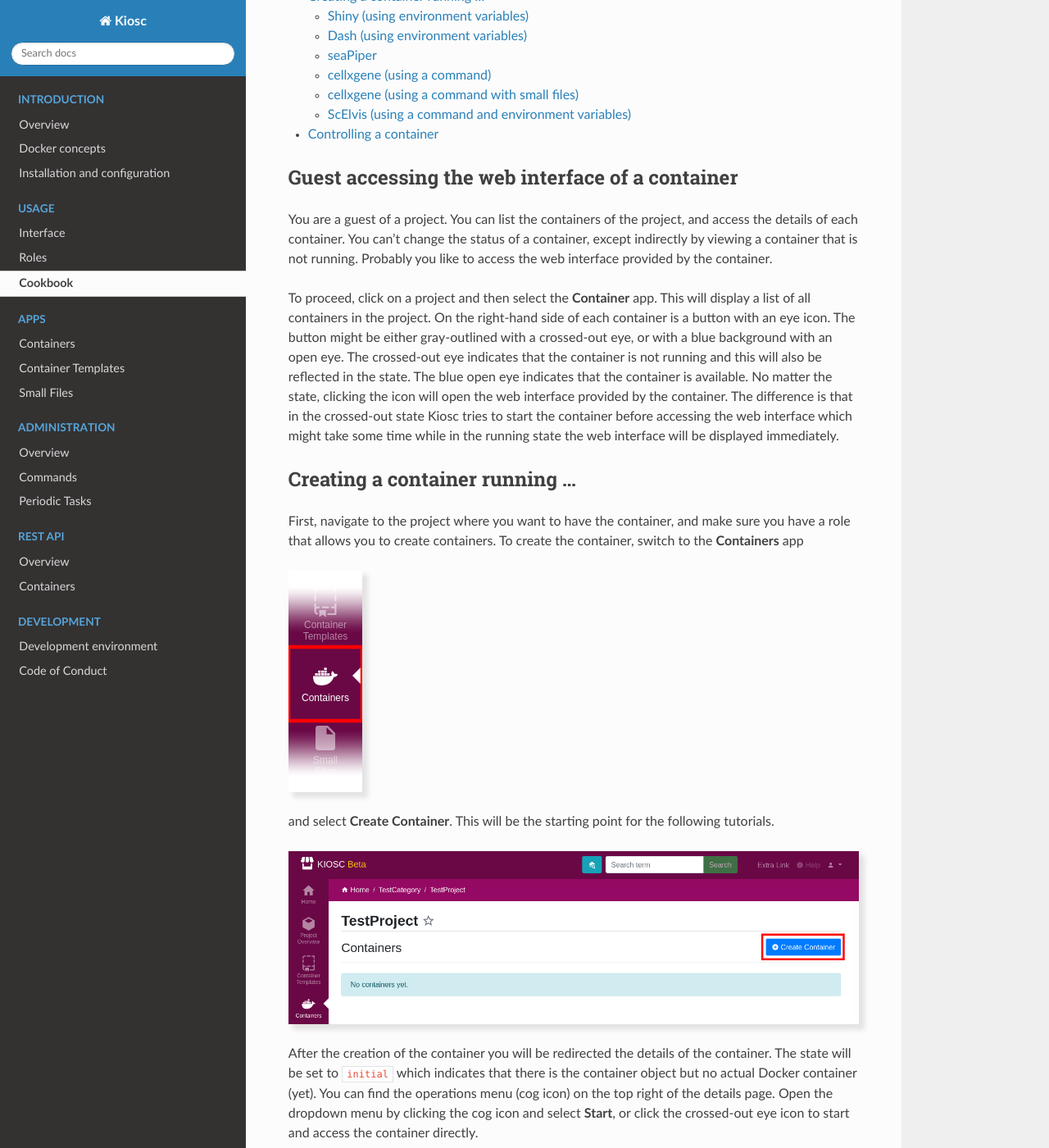
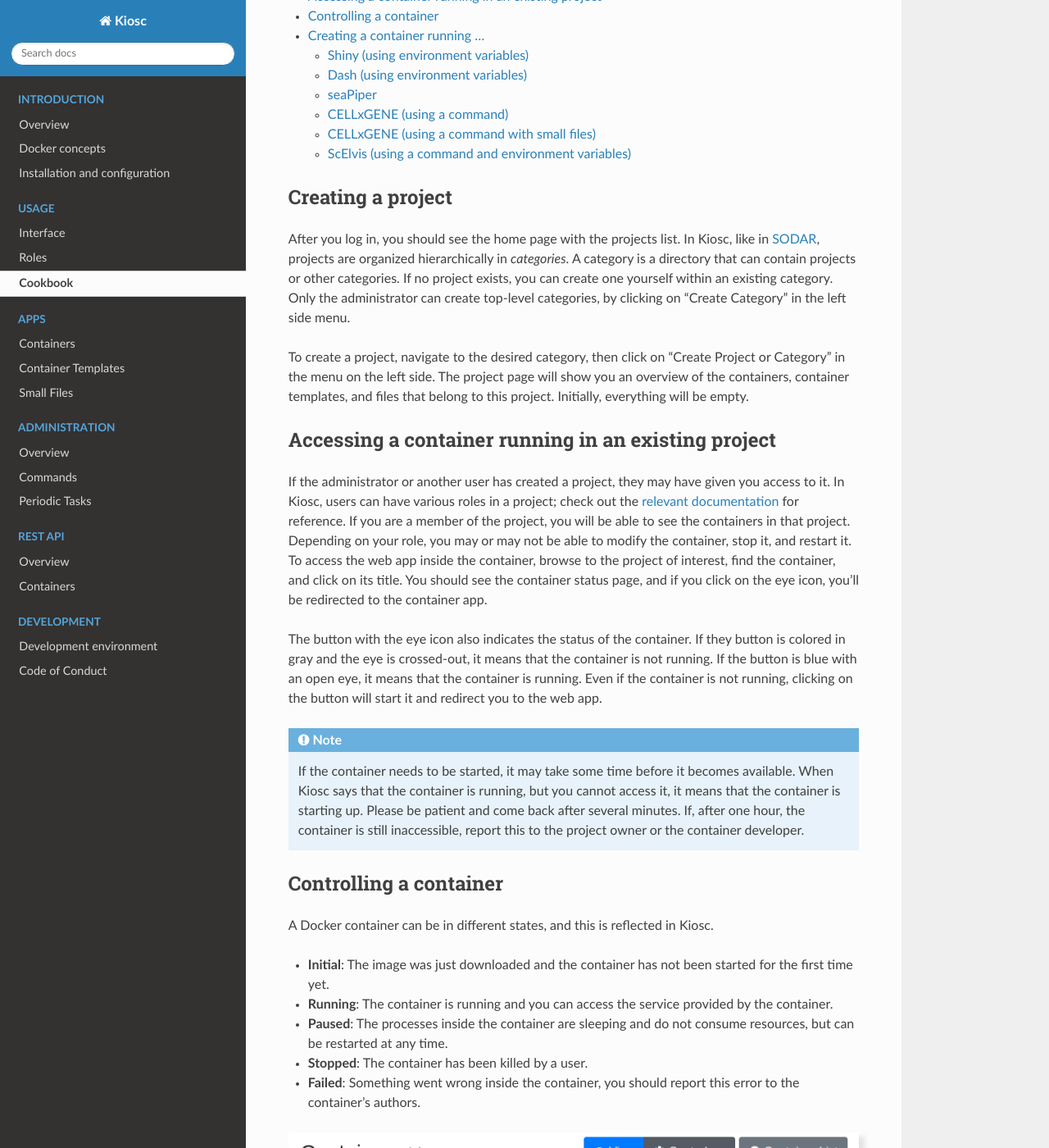
Before and after one commit to bihealth/kiosc-server, a Sphinx documentation site: the page built from docs/source/introduction_cookbook.rst, in a window 1280 px wide and 1400 px high, scrolled down 236 px. Shown: the whole window at 82% size. Built offline with Sphinx 7.4.7 and the Read the Docs theme 3.1.0, drawn with Linux system fonts in a browser that asks for light colours; some of the changed text lies outside the part shown.

Commit message:
add cookbook for creating project (#205)

```diff
--- a/docs/source/index.rst
+++ b/docs/source/index.rst
@@ -15,7 +15,7 @@ What Kiosc is and what it is not
 
 Kiosc is a web interface where users can:
 
-- Authenticate through LDAP, SSO, OIDC, or local accounts
+- Authenticate through LDAP, OIDC, or local accounts
 - Download existing docker images and create containers from them
 - Organize containers into projects and subprojects
 - Access the web services running inside the containers
--- a/docs/source/introduction_cookbook.rst
+++ b/docs/source/introduction_cookbook.rst
@@ -6,32 +6,66 @@ Cookbook
 .. contents:: Contents
    :local:
 
-Guest accessing the web interface of a container
-------------------------------------------------
+Creating a project
+------------------
 
-You are a guest of a project. You can list the containers
-of the project, and access the details of each container. You can't
-change the status of a container, except indirectly by viewing
-a container that is not running. Probably you like to access
-the web interface provided by the container.
+After you log in, you should see the home page with the projects list.
+In Kiosc, like in `SODAR <https://github.com/bihealth/sodar-server>`__, projects are organized hierarchically in *categories*.
+A category is a directory that can contain projects or other categories.
+If no project exists, you can create one yourself within an existing category.
+Only the administrator can create top-level categories, by clicking on "Create Category" in the left side menu.
 
-To proceed, click on a project and then select the **Container** app.
-This will display a list of all containers in the project. On the right-hand
-side of each container is a button with an eye icon. The button might be
-either gray-outlined with a crossed-out eye, or with a blue background
-with an open eye. The crossed-out eye indicates that the container is
-not running and this will also be reflected in the state. The blue open
-eye indicates that the container is available. No matter the state,
-clicking the icon will open the web interface provided by the container.
-The difference is that in the crossed-out state Kiosc tries to start the
-container before accessing the web interface which might take some time
-while in the running state the web interface will be displayed immediately.
+To create a project, navigate to the desired category, then click on "Create Project or Category" in the menu on the left side.
+The project page will show you an overview of the containers, container templates, and files that belong to this project.
+Initially, everything will be empty.
+
+Accessing a container running in an existing project
+----------------------------------------------------
+
+If the administrator or another user has created a project, they may have given you access to it.
+In Kiosc, users can have various roles in a project; check out the :ref:`relevant documentation <introduction_roles>` for reference.
+If you are a member of the project, you will be able to see the containers in that project.
+Depending on your role, you may or may not be able to modify the container, stop it, and restart it.
+To access the web app inside the container, browse to the project of interest, find the container, and click on its title.
+You should see the container status page, and if you click on the eye icon, you'll be redirected to the container app.
+
+The button with the eye icon also indicates the status of the container.
+If they button is colored in gray and the eye is crossed-out, it means that the container is not running.
+If the button is blue with an open eye, it means that the container is running.
+Even if the container is not running, clicking on the button will start it and redirect you to the web app.
+
+.. note::
+
+    If the container needs to be started, it may take some time before it becomes available.
+    When Kiosc says that the container is running, but you cannot access it, it means that the container is starting up.
+    Please be patient and come back after several minutes.
+    If, after one hour, the container is still inaccessible, report this to the project owner or the container developer.
+
+Controlling a container
+-----------------------
+
+A Docker container can be in different states, and this is reflected in Kiosc.
+
+- **Initial**: The image was just downloaded and the container has not been started for the first time yet.
+- **Running**: The container is running and you can access the service provided by the container.
+- **Paused**: The processes inside the container are sleeping and do not consume resources, but can be restarted at any time.
+- **Stopped**: The container has been killed by a user.
+- **Failed**: Something went wrong inside the container, you should report this error to the container's authors.
+
+.. image:: figures/introduction/cookbook/container_controls.png
+  :alt: Container controls
+
+Controlling a container means changing its state.
+If you have the appropriate permission, you can do so by opening the container's page and using the "Controls" button, as show in the figure.
 
 Creating a container running ...
-------------------------------
+--------------------------------
 
-First, navigate to the project where you want to have the container, and make sure you have a role that allows you to create containers.
-To create the container, switch to the **Containers** app
+This section illustrates how to create containers.
+For concreteness, we describe a few real-world use cases that, in our experience, occur often in practice.
+
+If you want to create a container, navigate to the project where you want to have it, and make sure you have a :ref:`role <introduction_roles>` that allows you to create containers.
+Switch to the **Containers** app
 
 .. image:: figures/apps/containers/menu.png
   :alt: Container app
@@ -41,6 +75,12 @@ for the following tutorials.
 
 .. image:: figures/apps/containers/overview_create.png
   :alt: Project overview
+
+At this point you can simply fill out the form with the container details.
+You'll need to know the repository where the container should be downloaded from (typically `Docker Hub <hub.docker.com>`__, `GitHub Container Registry <ghcr.io>`__, or a similar platform).
+You will also need to know the port on which the app inside the container listens to; this should be specified in the container's documentation.
+If you want, you can pass environment variables to the app or customize the command to run.
+The following subsections will describe in detail how to set up a container using specific examples.
 
 After the creation of the container you will be redirected
 the details of the container. The state will be set to
@@ -137,14 +177,14 @@ seaPiper is based on Shiny. Fill out the following fields and click **Create**:
 **Container Port**  ``8080``
 ==================  ==================================================================
 
-cellxgene (using a command)
+CELLxGENE (using a command)
 ^^^^^^^^^^^^^^^^^^^^^^^^^^^
 
 .. image:: figures/introduction/cookbook/proxy_cellxgene.png
-  :alt: cellxgene proxy
+  :alt: CELLxGENE proxy
 
 This example takes a publicly available container and passes a command that is run
-when starting the container. In this case, the cellxgene application is started
+when starting the container. In this case, the CELLxGENE application is started
 immediately when running the container. The data is loaded by passing the data
 URL to the command. Fill out the following fields and click **Create**:
 
@@ -156,11 +196,11 @@ URL to the command. Fill out the following fields and click **Create**:
 **Command**         ``cellxgene launch https://cellxgene-example-data.czi.technology/pbmc3k.h5ad -p 8050 --host 0.0.0.0 --verbose``
 ==================  ==================================================================
 
-cellxgene (using a command with small files)
+CELLxGENE (using a command with small files)
 ^^^^^^^^^^^^^^^^^^^^^^^^^^^^^^^^^^^^^^^^^^^^
 
 .. image:: figures/introduction/cookbook/proxy_cellxgene.png
-  :alt: cellxgene proxy
+  :alt: CELLxGENE proxy
 
 This example is the same as above but using a file uploaded to Kiosc.
 A command to copy-and-paste can't be provided as the link to the file
@@ -231,20 +271,3 @@ In addition to the user defined variables, the ``title``, ``description`` and
     $ export TITLE="Some unique title"
     $ export DESCRIPTION="Some description"
     $ export CONTAINER_PORT=8050
-
-Controlling a container
------------------------
-
-A Docker container can be in different states, and this is reflected in Kiosc.
-
-- **Initial**: The image was just downloaded and the container has not been started for the first time yet.
-- **Running**: The container is running and you can access the service provided by the container.
-- **Paused**: The processes inside the container are sleeping and do not consume resources, but can be restarted at any time.
-- **Stopped**: The container has been killed by a user.
-- **Failed**: Something went wrong inside the container, you should report this error to the container's authors.
-
-.. image:: figures/introduction/cookbook/container_controls.png
-  :alt: Container controls
-
-Controlling a container means changing its state.
-If you have the appropriate permission, you can do so by opening the container's page and using the "Controls" button, as show in the figure.
--- a/docs/source/introduction_installation.rst
+++ b/docs/source/introduction_installation.rst
@@ -48,7 +48,7 @@ To do so, run this command and follow the interactive prompts::
 
     $ docker compose exec kiosc-web ./manage.py createsuperuser
 
-At this point, you may create local user accounts or connect Kiosc to an existing authentication provider, such as LDAP, SSO, or OIDC.
+At this point, you may create local user accounts or connect Kiosc to an existing authentication provider, such as LDAP or OIDC.
 See the :ref:`introduction_installation_configuration` section for further instructions.
 
 The Kiosc installation can now be reached by accessing `localhost <https://localhost>`_ with your browser.
--- a/docs/source/introduction_overview.rst
+++ b/docs/source/introduction_overview.rst
@@ -18,7 +18,7 @@ Users can select docker containers packaging apps like `Plotly Dash <https://das
 Kiosc runs the containers with the appropriate network configuration and acts as a proxy to the web services running inside the containers.
 Using and managing Kiosc doesn't require being experts in either docker or network administration, while still scaling up to a large number of containers and users.
 
-Users can authenticate in Kiosc through LDAP, SSO, OIDC, or local accounts created by the administrator.
+Users can authenticate in Kiosc through LDAP, OIDC, or local accounts created by the administrator.
 Then, they create projects, sub-projects, and docker containers within the projects.
 Kiosc offers functionality to create, configure, manage and control Docker containers from existing Docker images, allowing to customize the environment variable and the entrypoint command of the container.
 Furthermore, Kiosc gives access to the web services running within the containers by acting as a reverse proxy and allowing access to the containers only for authorized users (public access is also an option).
```
Also changed, not shown: other parts of docs/source/introduction_cookbook.rst (+3 -3 lines).
